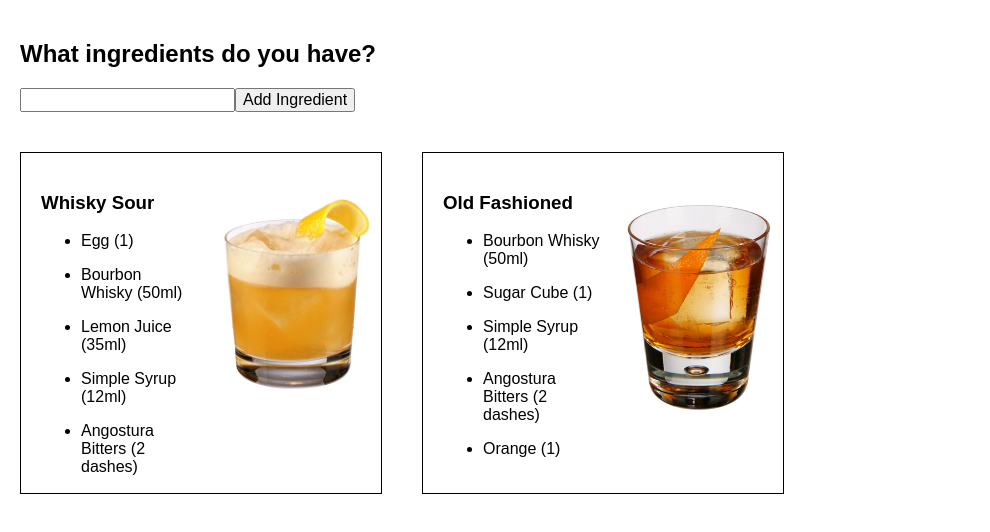
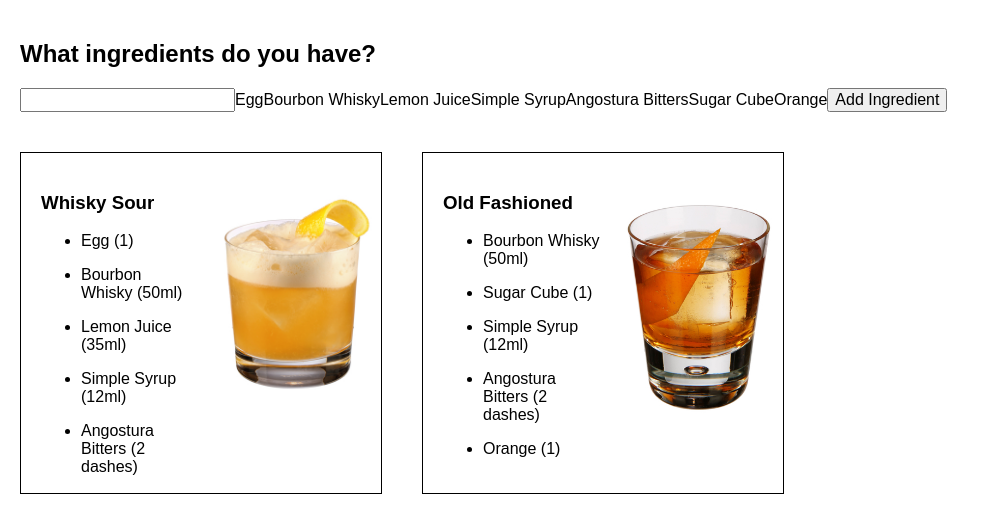
Before and after one commit to astidolph/cocktail-maker, a React (Create React App) app: page / in a window 1280 px wide. Shown: the top 532 px of the page, without its empty margins (0-990 px from the left). Built offline with nearby package versions, Linux system fonts and the light colour scheme; the HTML template or start-up script is replaced by a standard one.

Commit message:
Full ingredient list passed down to search form

```diff
--- a/src/App.js
+++ b/src/App.js
@@ -13,7 +13,13 @@ export const App = () => {
   };
 
   const getIngredientsFromCocktails = (cocktailList) => {
-    return cocktailList.map((c) => c.ingredients);
+    let allIngredients = [];
+    cocktailList.forEach((c) => {
+      c.ingredients.forEach((i) => {
+        allIngredients.push(i.name);
+      });
+    });
+    return [...new Set(allIngredients)];
   };
 
   useEffect(() => {
@@ -46,7 +52,7 @@ export const App = () => {
     <div className="App">
       <SearchForm
         ingredientFilterValues={handleSetIngredients}
-        ingredientData={ingredientData}
+        allIngredients={ingredientData}
       />
       <div className="cocktail-pane-container">
         {filteredCocktails.map((value, idx) => (
--- a/src/components/searchForm.js
+++ b/src/components/searchForm.js
@@ -1,9 +1,14 @@
-import { useState } from "react";
+import { useEffect, useState } from "react";
 import { FilterEntry } from "./FilterEntry";
 
 export const SearchForm = (props) => {
   const [ingredient, setIngredientText] = useState("");
   const [ingredientFilterValues, setIngredientFilterValues] = useState([]);
+  const [allIngredients, setAllIngredients] = useState([]);
+
+  useEffect(() => {
+    setAllIngredients(props.allIngredients);
+  }, [props]);
 
   const addIngredientToFilter = (oldIngredients) => {
     let filteredIngredientValues = [...oldIngredients, ingredient];
@@ -28,6 +33,9 @@ export const SearchForm = (props) => {
         value={ingredient}
         onChange={(e) => setIngredientText(e.target.value)}
       />
+      {allIngredients.map((i) => (
+        <span>{i}</span>
+      ))}
       <button
         onClick={(_) =>
           setIngredientFilterValues((oldIngredients) =>
```
